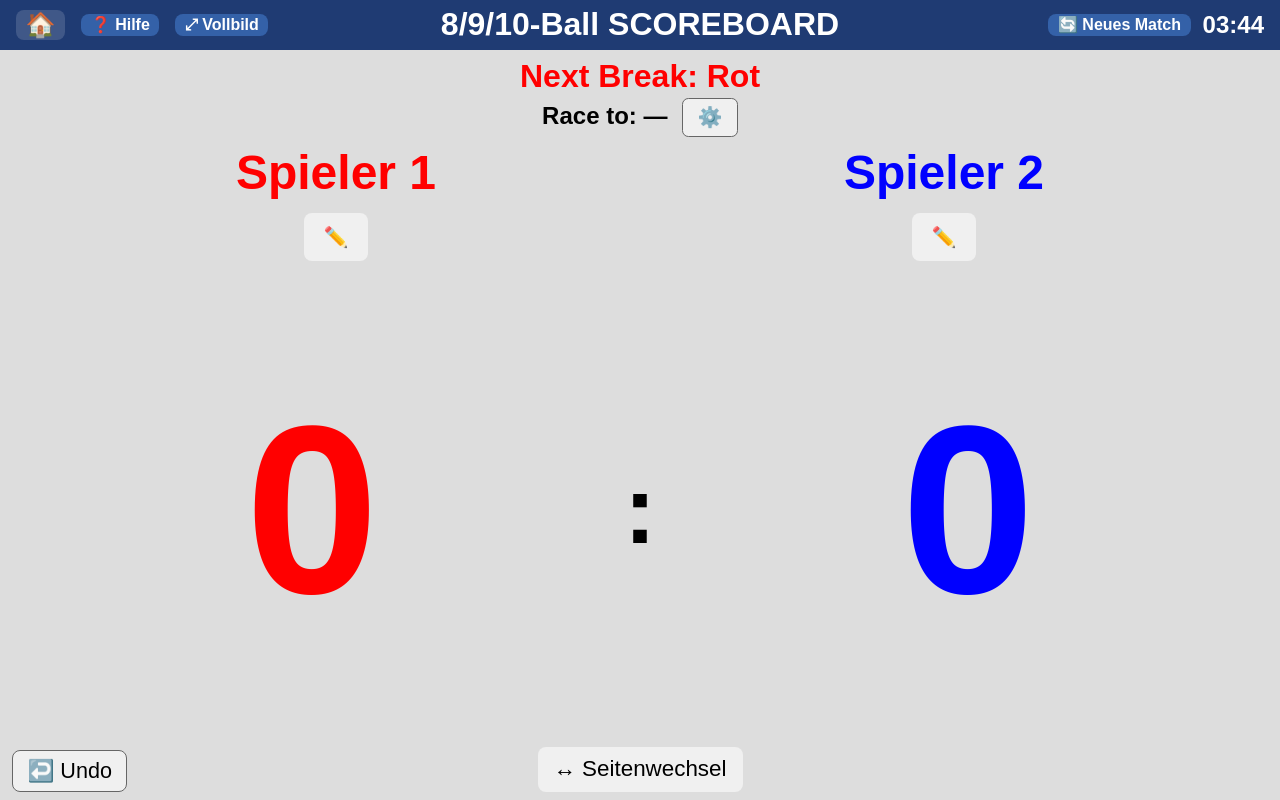
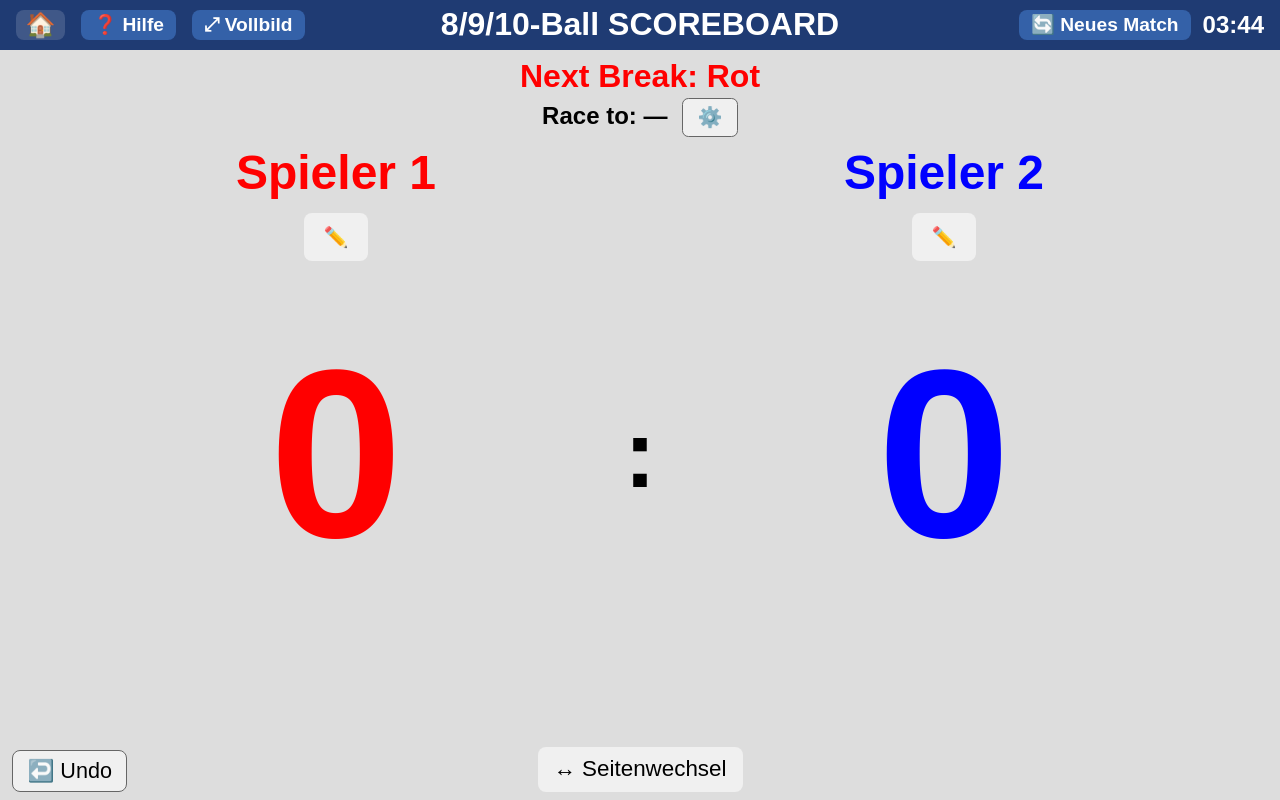
Before and after one commit to DauCoder2001/scoreboards, a plain HTML site: page index_pool.html in a window 1280 px wide. Drawn offline with Linux system fonts and the light colour scheme.

Commit message:
Add files via upload

```diff
--- a/index_pool.html
+++ b/index_pool.html
@@ -53,9 +53,9 @@
   }
   /* Hilfe / Neues Match in der Kopfzeile (kompakt, helleres Blau, wie 14.1) */
   .hdr-btn {
-    font-size: 2vmin;
+    font-size: 2.4vmin;
     line-height: 1;
-    padding: 0.4vmin 1.2vmin;   /* kompakt, wie #home-btn */
+    padding: 0.7vmin 1.5vmin;   /* gleiche Hoehe wie #home-btn (3.8vmin), Inhalt kleiner */
     margin: 0;
     border: none;
     border-radius: 1vmin;
@@ -95,17 +95,25 @@
   .edit-btn { font-size: 2.5vmin; margin-top: 1vmin; cursor: pointer; }
 
   /* Score Hauptbereich */
+  /* Tippflaechen: die Klick-Listener haengen an #s1/#s2, also an der ganzen Grid-Zelle.
+     Die Polsterung HIER schneidet Flaeche weg (tote Zonen am Rand und auf dem Doppelpunkt),
+     die Polsterung in #s1/#s2/#colon verschiebt nur den Inhalt und laesst die Zelle voll.
+     - Mittelspalte 12vmin = senkrechte tote Zone auf dem Doppelpunkt
+     - aussen 8vmin seitlich / 12vmin unten Abstand zu Bildschirmrand und unterer Leiste
+     - Ausgleich, damit die Ziffern unter den ✏️-Buttons bleiben:
+       L = 4 − seitlich + Mitte/2 = 4 − 8 + 6 = 2vmin
+     - Ziffernhoehe unveraendert 7vmin: (unten 12 + innen 2) / 2 */
   #scores {
-    display: grid; grid-template-columns: 1fr auto 1fr;
+    display: grid; grid-template-columns: 1fr 12vmin 1fr; padding: 0 8vmin 12vmin;
     flex: 1 1 auto; min-height: 20vh; position: relative; z-index: 1;
   }
   .score {
     display: flex; justify-content: center; align-items: center;
     font-size: 30vmin; font-weight: bold; user-select: none; cursor: pointer;
   }
-  #s1 { color: red; }
-  #s2 { color: blue; }
-  #colon { font-size: 12vmin; font-weight: bold; display: flex; align-items: center; justify-content: center; }
+  #s1 { color: red;  padding: 0 0 2vmin 2vmin; }
+  #s2 { color: blue; padding: 0 2vmin 2vmin 0; }
+  #colon { font-size: 12vmin; font-weight: bold; display: flex; align-items: center; justify-content: center; padding-bottom: 2vmin; }
 
   /* Untere Leiste (wie 14.1): Undo links, Seitenwechsel mittig */
   #bottom-bar {
```
Also changed, not shown: index141.html (+11 -2 lines).
